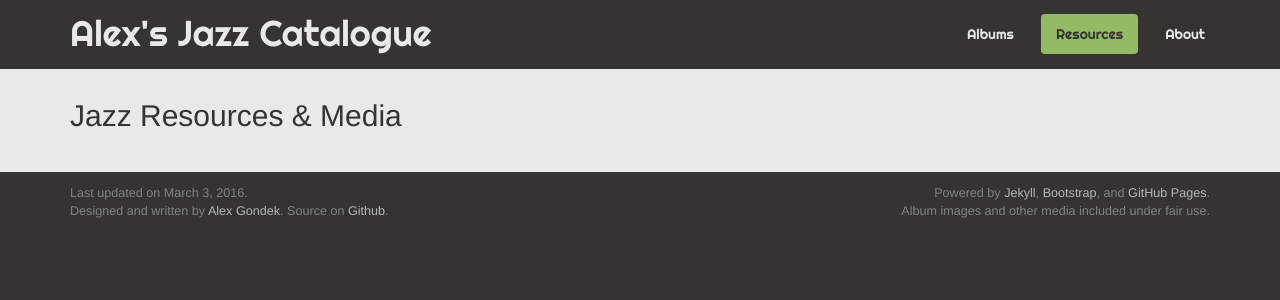
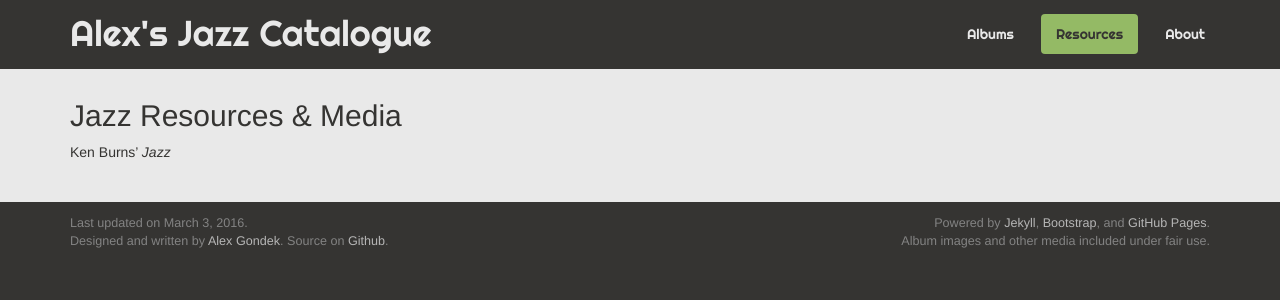
Before and after one commit to gondek/jazz-catalogue, a Jekyll site: the page built from resources.html, in a window 1280 px wide. Shown: the top 300 px of the page. Built offline with Jekyll 4.4.1, drawn with Linux system fonts in a browser that asks for light colours.

Commit message:
Started adding resources page layout and data

```diff
--- /dev/null
+++ b/_data/resources/kenburnsjazz.yml
@@ -0,0 +1 @@
+name: "Ken Burns' *Jazz*"
--- a/_layouts/page.html
+++ b/_layouts/page.html
@@ -2,5 +2,6 @@
 layout: default
 ---
 <div class="page">
+  <h2>{{ page.title }}</h2>
   {{ content }}
 </div>
--- /dev/null
+++ b/resources.html
@@ -0,0 +1,12 @@
+---
+title: Jazz Resources &amp; Media
+layout: page
+id: resources
+---
+<div class="row">
+  {% for resource_data in site.data.resources %}{% assign resource = resource_data[1] %}
+    <div class="col-lg-4 col-sm-6">
+      {{ resource.name | markdownify }}
+    </div>
+  {% endfor %}
+</div>
```
Also changed, not shown: resources.md (deleted, +0 -7 lines).
